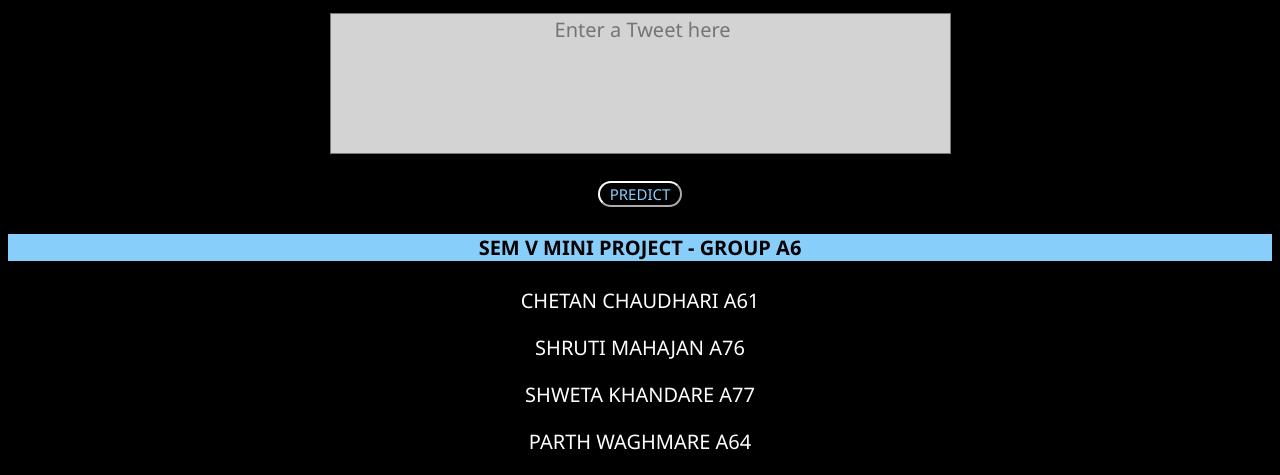
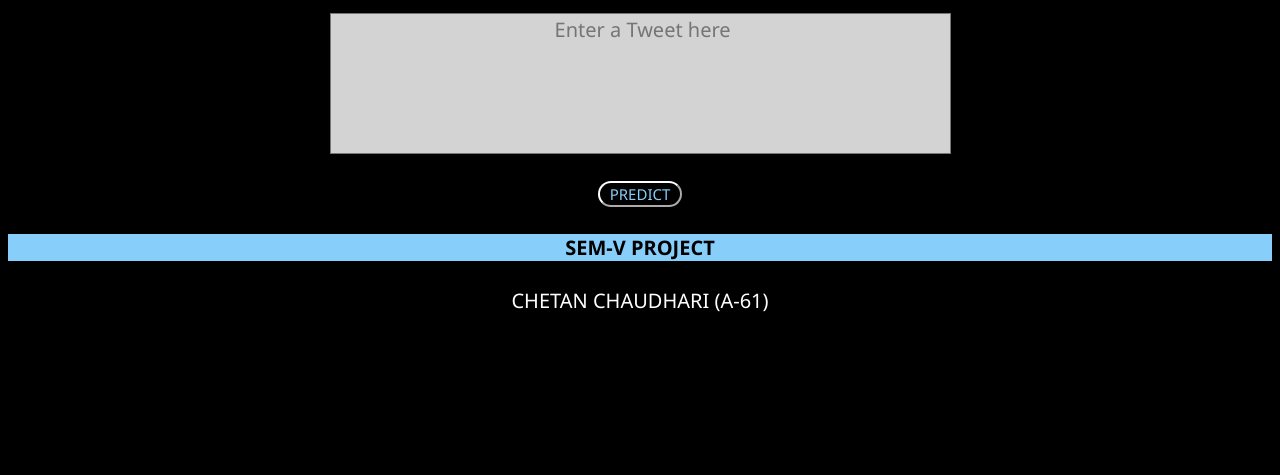
Before and after one commit to Chetan823/Tweet_Sentiment_Analysis, a Flask app: page / in a window 1280 px wide. Shown: the part 796-1271 px from the top of the page. After the commit the page ends 1108 px from the top, so only its background shows below. Run offline with Flask 2, Linux system fonts and the light colour scheme.

Commit message:
Update index.html

```diff
--- a/Mini Project/templates/index.html
+++ b/Mini Project/templates/index.html
@@ -23,11 +23,9 @@
 			<br/><br/>
 			<input type="submit" class="btn" value=" PREDICT "/>
 		</form>
-		<h4>SEM V MINI PROJECT - GROUP A6</h4>
-		<p>CHETAN CHAUDHARI A61</p>
-		<p>SHRUTI MAHAJAN A76</p>
-		<p>SHWETA KHANDARE A77</p>
-		<p>PARTH WAGHMARE A64</p>
+		<h4>SEM-V PROJECT </h4>
+		<p>CHETAN CHAUDHARI (A-61)</p>
+
 
 	</center>
 	</body>
```
